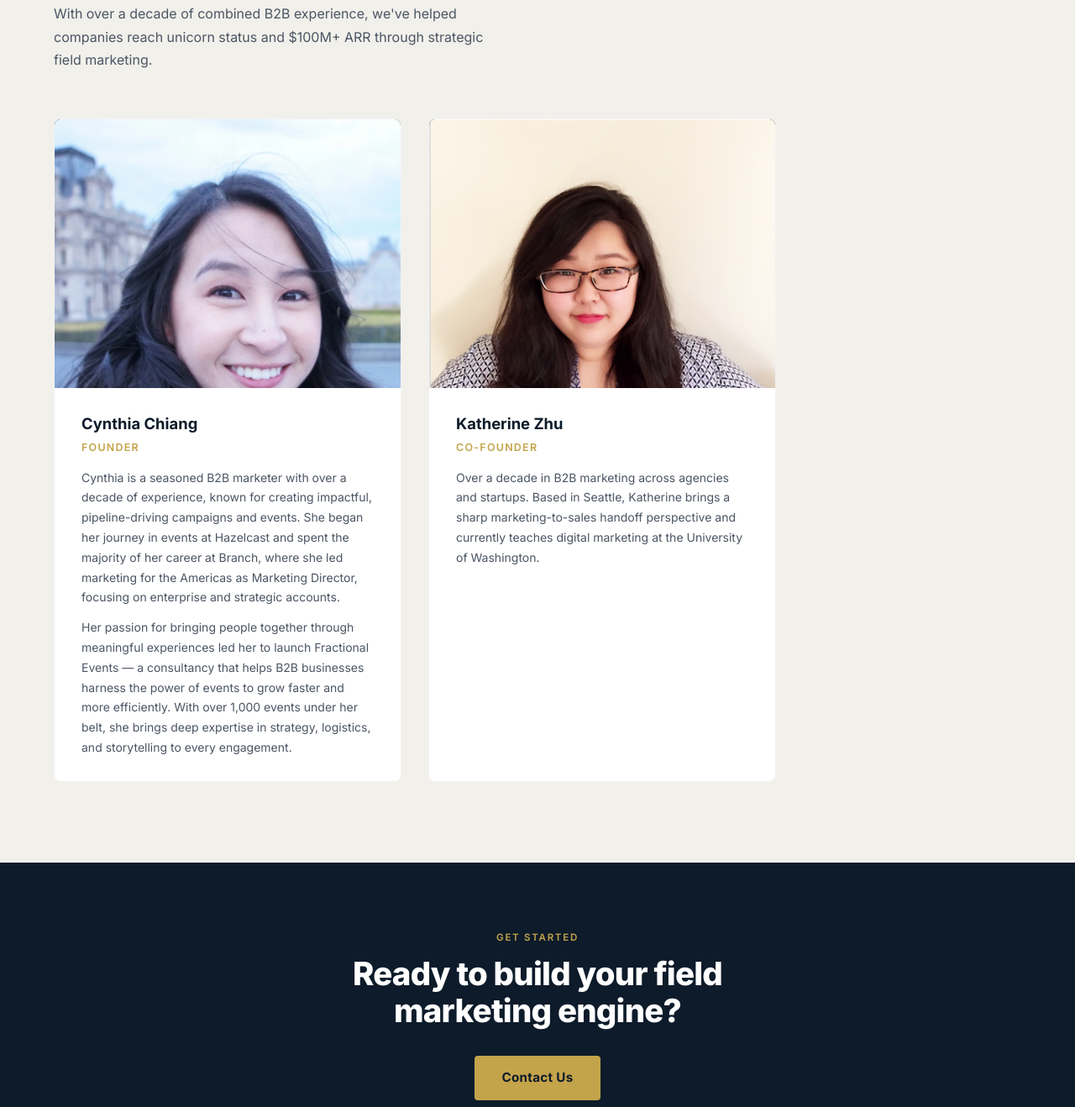
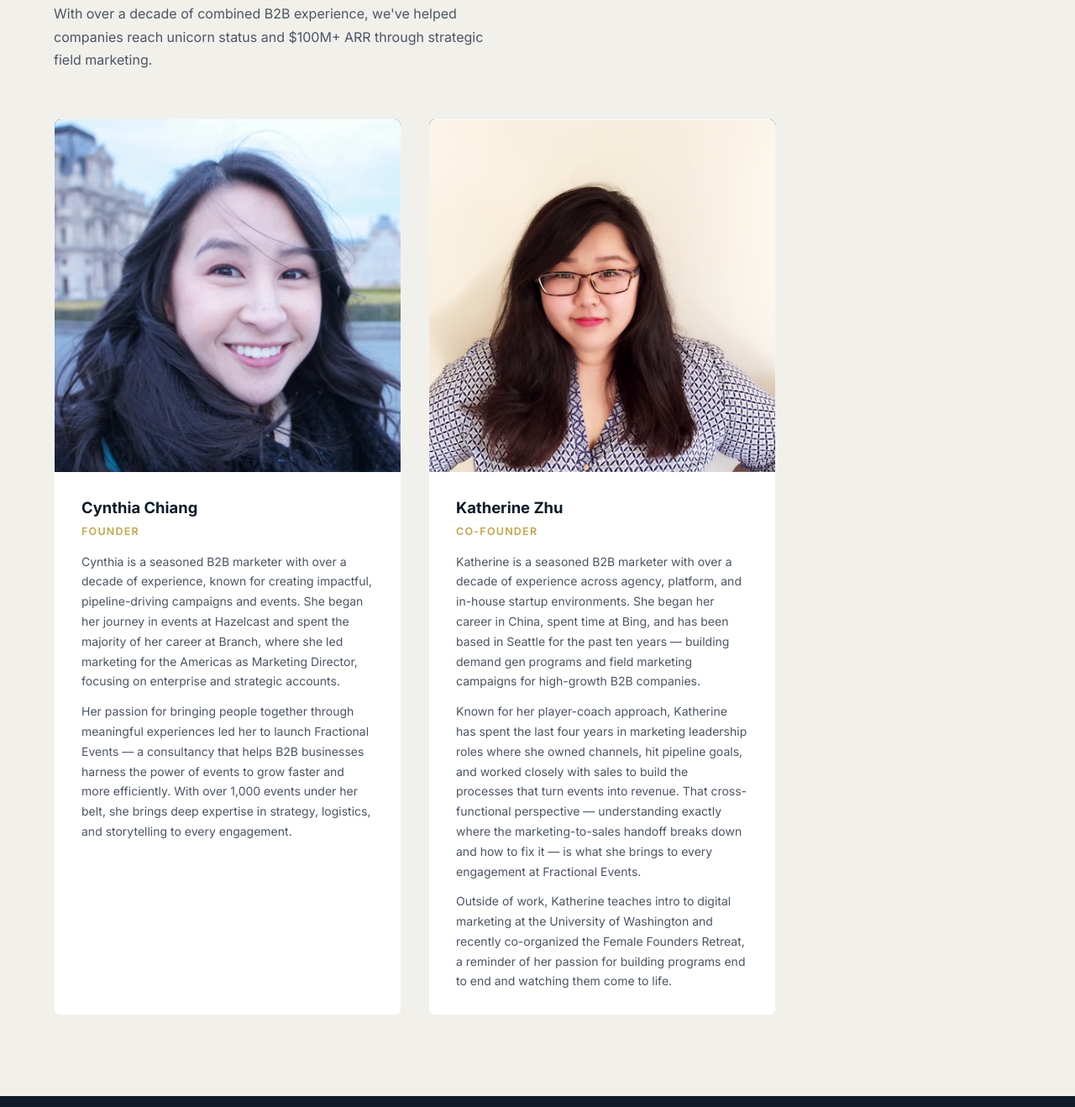
Before and after one commit to Fractional-Events/Website, a plain HTML site: page index.html in a window 1280 px wide. Shown: the part 3002-4320 px from the top of the page at 84% size. Drawn offline with Linux system fonts and the light colour scheme.

Commit message:
Add Katherine bio, fix Cynthia headshot crop

```diff
--- a/css/styles.css
+++ b/css/styles.css
@@ -426,7 +426,7 @@ section { padding: 6rem 5%; }
 
 .team-photo {
   width: 100%;
-  height: 320px;
+  height: 420px;
   background: var(--navy-mid);
   overflow: hidden;
 }
@@ -435,7 +435,7 @@ section { padding: 6rem 5%; }
   width: 100%;
   height: 100%;
   object-fit: cover;
-  object-position: top;
+  object-position: center 20%;
 }
 
 .team-info { padding: 1.75rem 2rem; }
--- a/index.html
+++ b/index.html
@@ -168,7 +168,9 @@
         <div class="team-info">
           <h3>Katherine Zhu</h3>
           <span class="team-role">Co-Founder</span>
-          <p>Over a decade in B2B marketing across agencies and startups. Based in Seattle, Katherine brings a sharp marketing-to-sales handoff perspective and currently teaches digital marketing at the University of Washington.</p>
+          <p>Katherine is a seasoned B2B marketer with over a decade of experience across agency, platform, and in-house startup environments. She began her career in China, spent time at Bing, and has been based in Seattle for the past ten years — building demand gen programs and field marketing campaigns for high-growth B2B companies.</p>
+          <p style="margin-top: 0.75rem;">Known for her player-coach approach, Katherine has spent the last four years in marketing leadership roles where she owned channels, hit pipeline goals, and worked closely with sales to build the processes that turn events into revenue. That cross-functional perspective — understanding exactly where the marketing-to-sales handoff breaks down and how to fix it — is what she brings to every engagement at Fractional Events.</p>
+          <p style="margin-top: 0.75rem;">Outside of work, Katherine teaches intro to digital marketing at the University of Washington and recently co-organized the Female Founders Retreat, a reminder of her passion for building programs end to end and watching them come to life.</p>
         </div>
       </div>
     </div>
```
